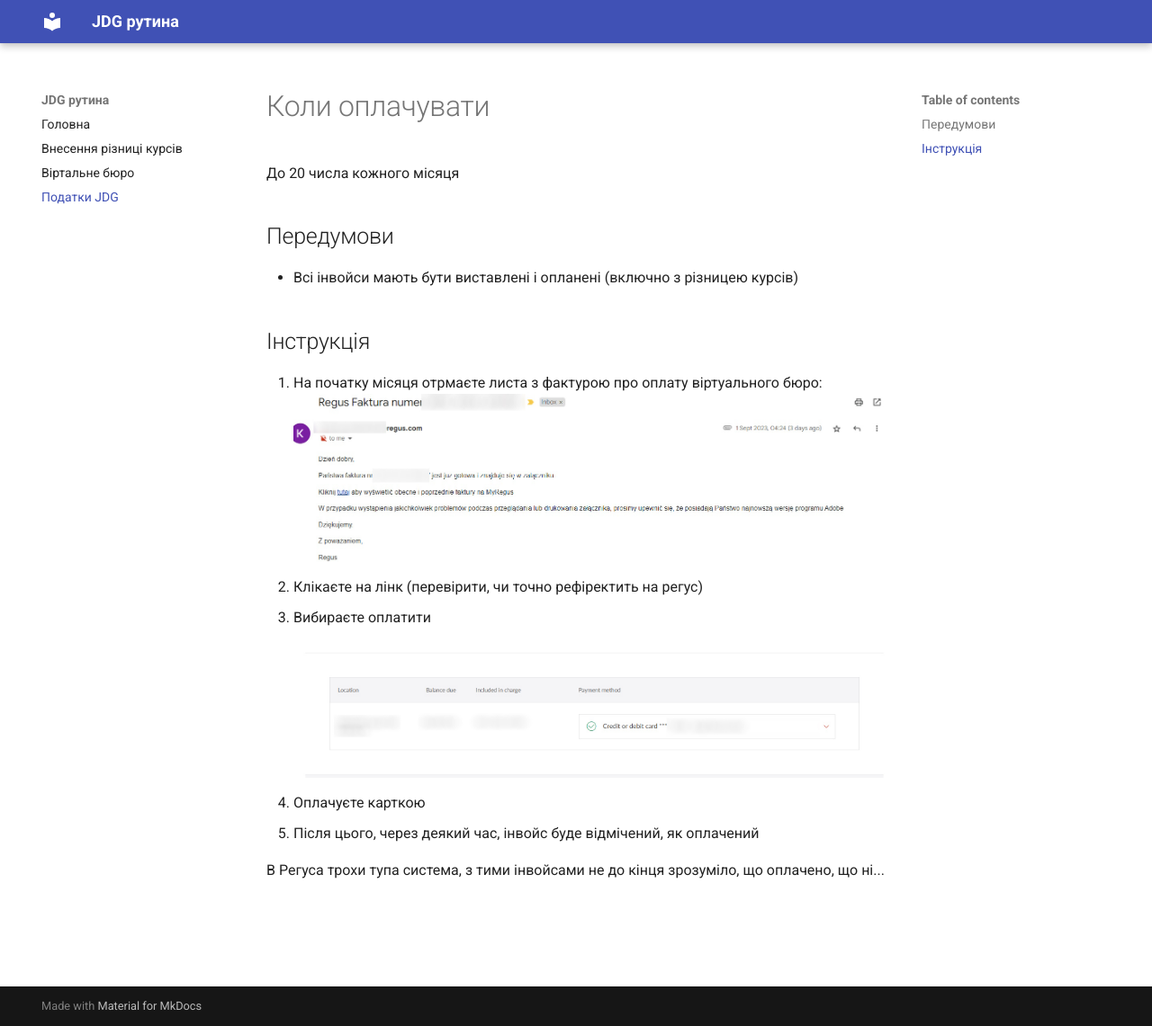
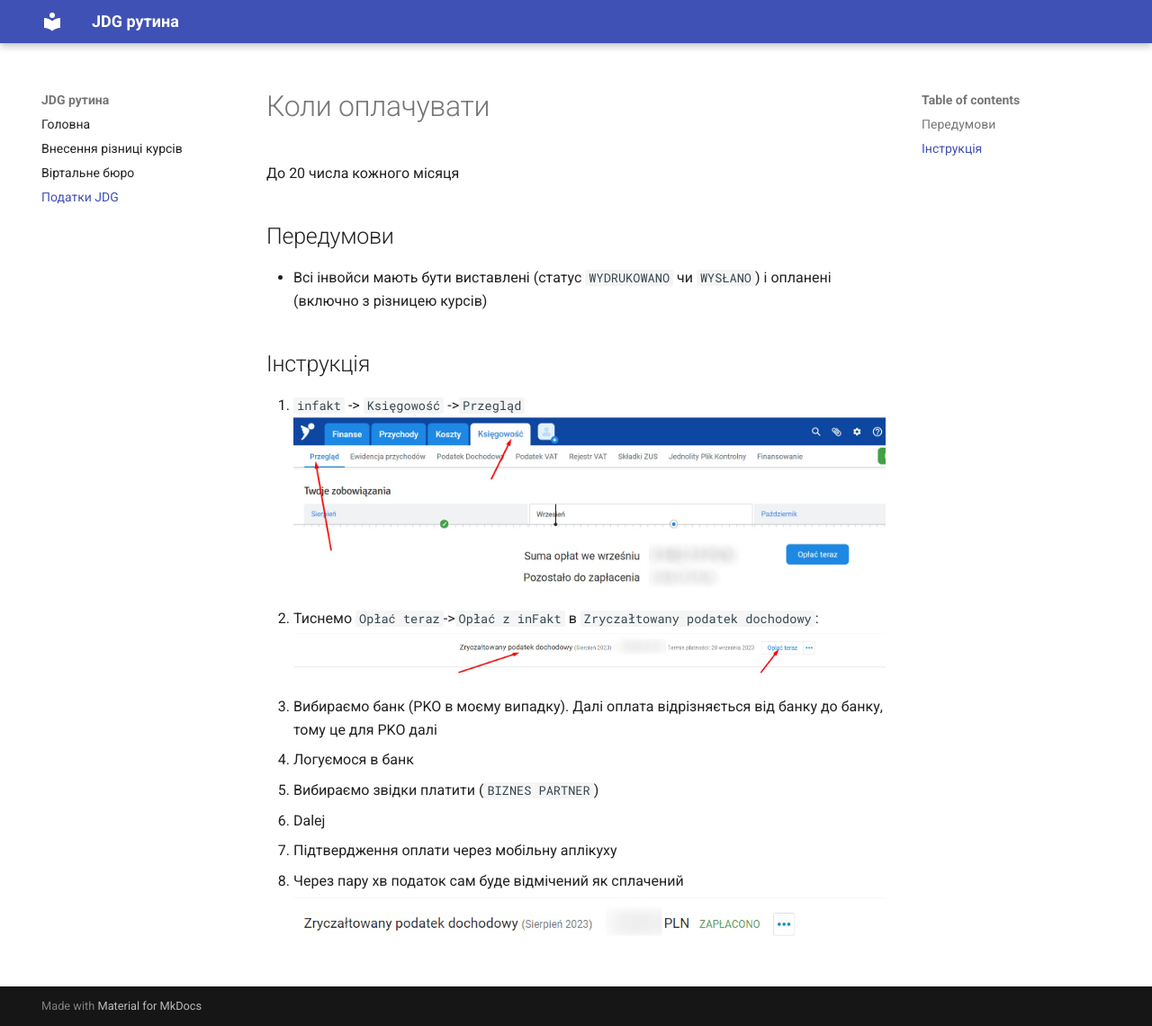
Before and after one commit to sergiibaranovskyi/gdj.pol, an MkDocs documentation site: the page built from docs/routine/taxes.md, in a window 1280 px wide and 1141 px high. Shown: the whole window at 90% size. Built offline with MkDocs 1.6.1 and Material for MkDocs 9.7.7, drawn with Linux system fonts in a browser that asks for light colours.

Commit message:
Added tax payments

```diff
--- a/docs/routine/taxes.md
+++ b/docs/routine/taxes.md
@@ -5,15 +5,18 @@ title: Оплата податків.
 До 20 числа кожного місяця
 
 ## Передумови
-* Всі інвойси мають бути виставлені і опланені (включно з різницею курсів)
+* Всі інвойси мають бути виставлені (статус `WYDRUKOWANO` чи `WYSŁANO`) і опланені (включно з різницею курсів)
 
 ## Інструкція
-1. На початку місяця отрмаєте листа з фактурою про оплату віртуального бюро:
-  <a>![alt фактура віртуального бюро](../img/regus/email.jpg) </a>
-2. Клікаєте на лінк (перевірити, чи точно рефіректить на регус)
-3. Вибираєте оплатити
-  <a>![alt оплата у віртуальному бюро](../img/regus/invoice.jpg) </a>
-4. Оплачуєте карткою
-5. Після цього, через деякий час, інвойс буде відмічений, як оплачений
 
-В Регуса трохи тупа система, з тими інвойсами не до кінця зрозуміло, що оплачено, що ні...
+1. `infakt` -> `Księgowość` ->`Przegląd`
+<a>![alt taxes tab](../img/taxes/taxes_tab.jpg) </a>
+2. Тиснемо `Opłać teraz`->`Opłać z inFakt` в `Zryczałtowany podatek dochodowy`:
+<a>![alt taxes tab](../img/taxes/pay_taxes_infakt.jpg) </a>
+3. Вибираємо банк (PKO в моєму випадку). Далі оплата відрізняється від банку до банку, тому це для PKO далі
+4. Логуємося в банк
+5. Вибираємо звідки платити (`BIZNES PARTNER`)
+6. Dalej
+7. Підтвердження оплати через мобільну аплікуху
+8. Через пару хв податок сам буде відмічений як сплачений
+<a>![alt оплачені податки](../img/taxes/paid_taxes.jpg) </a>
```
Also changed, not shown: docs/img/taxes/paid_taxes.jpg (added), docs/img/taxes/pay_taxes_infakt.jpg (added), docs/img/taxes/taxes_tab.jpg (added).
